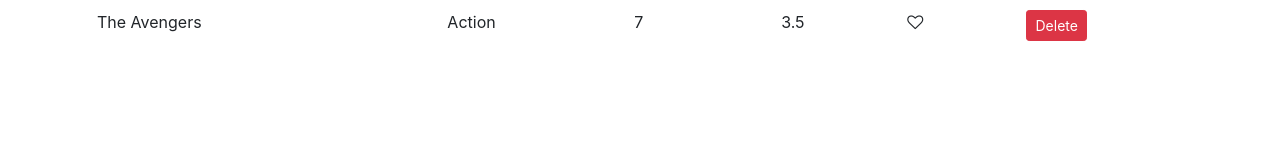
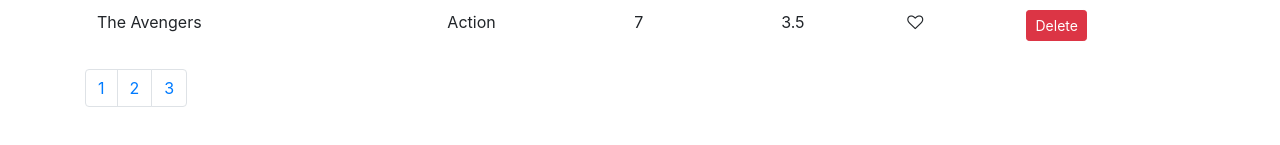
Before and after one commit to s-as-as100/myvd, a React (Create React App) app: page / in a window 1280 px wide. Shown: the part 561-706 px from the top of the page. Built offline with nearby package versions, Linux system fonts and the light colour scheme.

Commit message:
create pagination nd displaying pages

```diff
--- /dev/null
+++ b/src/components/common/pagination.jsx
@@ -0,0 +1,28 @@
+import React from 'react'
+import _ from 'lodash';
+// Lodash is a JavaScript library which provides utility functions for common programming tasks.
+// It uses functional programming paradigm. ... Lodash helps programmers write more concise and
+// easier to maintain JavaScript code.
+//  Lodash contains tools to simplify programming with strings, numbers, arrays, functions and objects.
+const Pagination = props => {
+    const {itemsCount, pageSize} = props;
+    const pagesCount = Math.ceil(itemsCount / pageSize);
+    if( pagesCount=== 1) return null;
+
+    const pages = _.range(1,pagesCount+1);
+    return (
+        <nav>
+  <ul className="pagination">
+      {pages.map(page =>( <li key={page} className="page-item">
+        <a className="page-link" href="#">{page}</a>
+        </li>))
+}
+    {/* <li class="page-item"><a class="page-link" href="#">2</a></li>
+    <li class="page-item"><a class="page-link" href="#">3</a></li> */}
+
+  </ul>
+</nav>
+    )
+}
+
+export default Pagination;
--- a/src/components/movies.jsx
+++ b/src/components/movies.jsx
@@ -1,11 +1,17 @@
 import React, { Component } from 'react';
 import Like from './common/like';
  import { getMovies} from './../services/fakeMovieService';
+import Pagination from './common/pagination';
 
  class Movies extends Component {
      state = {
-         movies: getMovies()
+         movies: getMovies(),
+         pageSize : 4
       };
+
+      handlePageChange = page => {
+       console.log(page)
+      }
       handleDelete = movie => {
 
         const movies = this.state.movies.filter(m => m._id !== movie._id);
@@ -56,6 +62,13 @@
 
                  </tbody>
              </table>
+             <Pagination
+             itemsCount = {count}
+             pageSize = {this.state.pageSize}
+             onPageChange = {this.handlePageChange}
+             />
+
+             {/* // this.state.movies.length = count */}
              </React.Fragment>
          )
 
```
